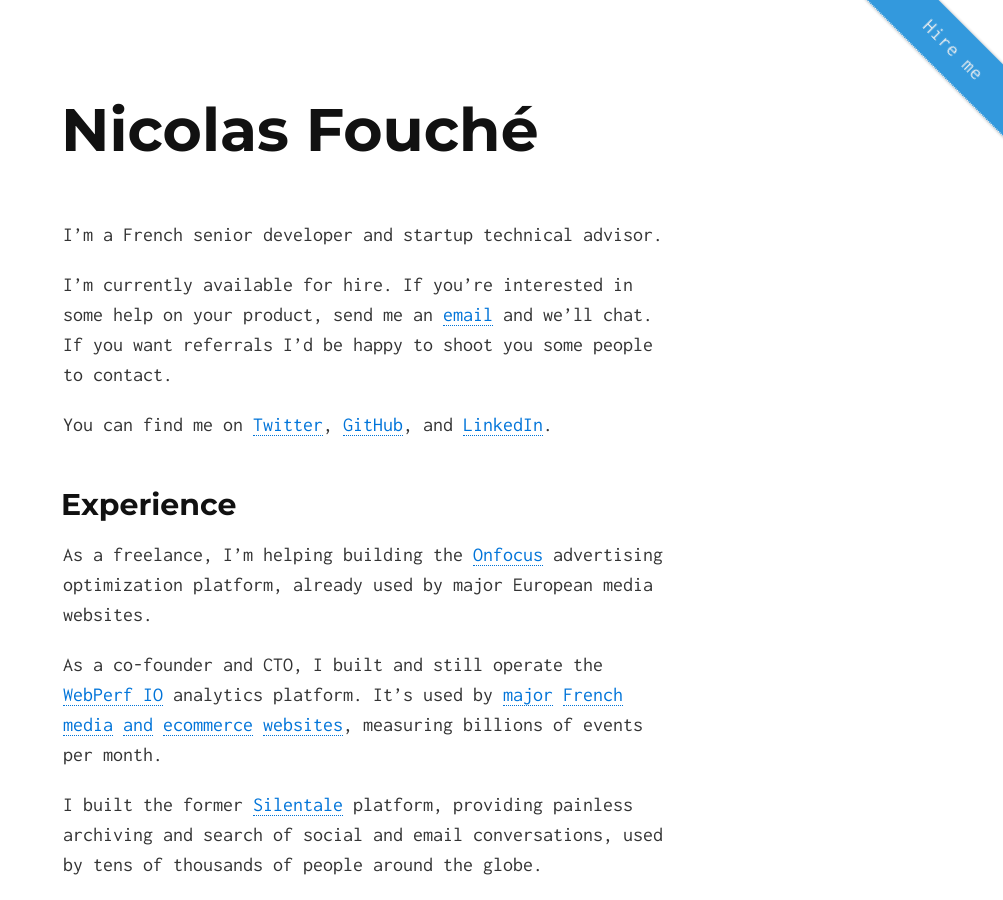
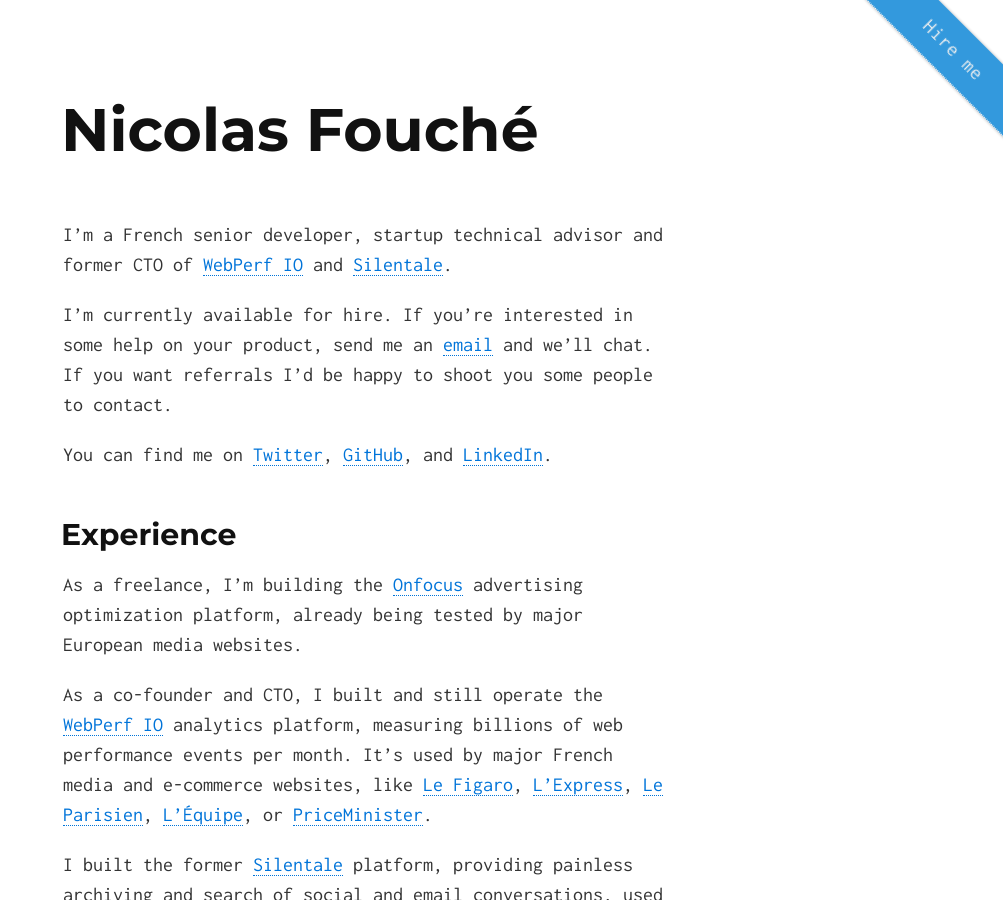
Before and after one commit to nfo/nicolasfouche.com, a Jekyll site: the page built from index.md, in a window 1280 px wide and 900 px high. Shown: the whole window, without its empty margins (277-1280 px from the left). Built offline with Jekyll 4.4.1, drawn with Linux system fonts in a browser that asks for light colours; a script that is not in the unit is left out.

Commit message:
CTO at the top. Name the media and e-commerce websites. Real link to the MongoFR talk.

```diff
--- a/index.md
+++ b/index.md
@@ -2,7 +2,7 @@
 layout: default
 ---
 
-I'm a French senior developer and startup technical advisor.
+I'm a French senior developer, startup technical advisor and former CTO of [WebPerf IO](http://webperf.io/) and [Silentale](http://silentale.com).
 
 I'm currently available for hire. If you're interested in some help on your product, send me an <a href="mailto:nicolas.fouche@gmail.com">email</a> and we'll chat. If you want referrals I'd be happy to shoot you some people to contact.
 
@@ -10,9 +10,9 @@
 
 ## Experience
 
-As a freelance, I'm helping building the [Onfocus](http://onfocus.io/) advertising optimization platform, already used by major European media websites.
+As a freelance, I'm building the [Onfocus](http://onfocus.io/) advertising optimization platform, already being tested by major European media websites.
 
-As a co-founder and CTO, I built and still operate the [WebPerf IO](http://webperf.io/) analytics platform. It's used by [major](http://www.lefigaro.fr) [French](http://www.lexpress.fr) [media](http://www.leparisien.fr) [and](http://www.lequipe.fr/) [ecommerce](http://priceminister.com) [websites](http://www.clubic.com/), measuring billions of events per month.
+As a co-founder and CTO, I built and still operate the [WebPerf IO](http://webperf.io/) analytics platform, measuring billions of web performance events per month. It's used by major French media and e-commerce websites, like [Le Figaro](http://www.lefigaro.fr), [L'Express](http://www.lexpress.fr), [Le Parisien](http://www.leparisien.fr), [L'Équipe](http://www.lequipe.fr/), or [PriceMinister](http://priceminister.com).
 
 I built the former [Silentale](http://silentale.com) platform, providing painless archiving and search of social and email conversations, used by tens of thousands of people around the globe.
 
@@ -30,4 +30,4 @@
 
 ## Talks
 
-I did a talk for [MongoFR 2011](http://lanyrd.com/2011/mongofr/speakers/) in Paris, and a few other ones during various events at [La Cantine](https://paris.numa.co/) between 2009 and 2011.
+I did a talk for [MongoFR 2011](http://www.slideshare.net/nfo/mongo-a-la-resque) in Paris, and a few other ones during various events at [La Cantine](https://paris.numa.co/) between 2009 and 2011.
```
